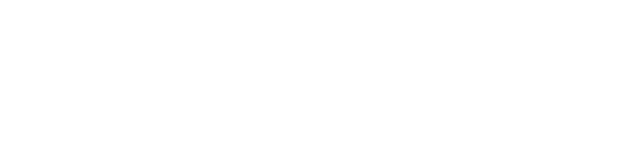
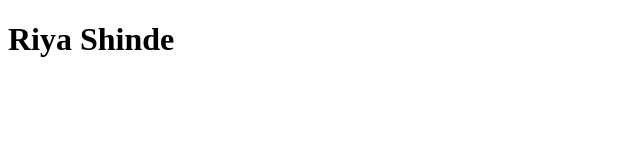
Before and after one commit to riyashinde203/git.one, a plain HTML site: page index.html in a window 1280 px wide. Shown: the whole page, without its empty margins (0-640 px from the left). Drawn offline with Linux system fonts and the light colour scheme.

Commit message:
added h1

```diff
--- a/index.html
+++ b/index.html
@@ -5,6 +5,6 @@
   <title>whoooo</title>
   </head>
   <body>
-
+<h1> Riya Shinde</h1>
     </body>
     </html>
```
